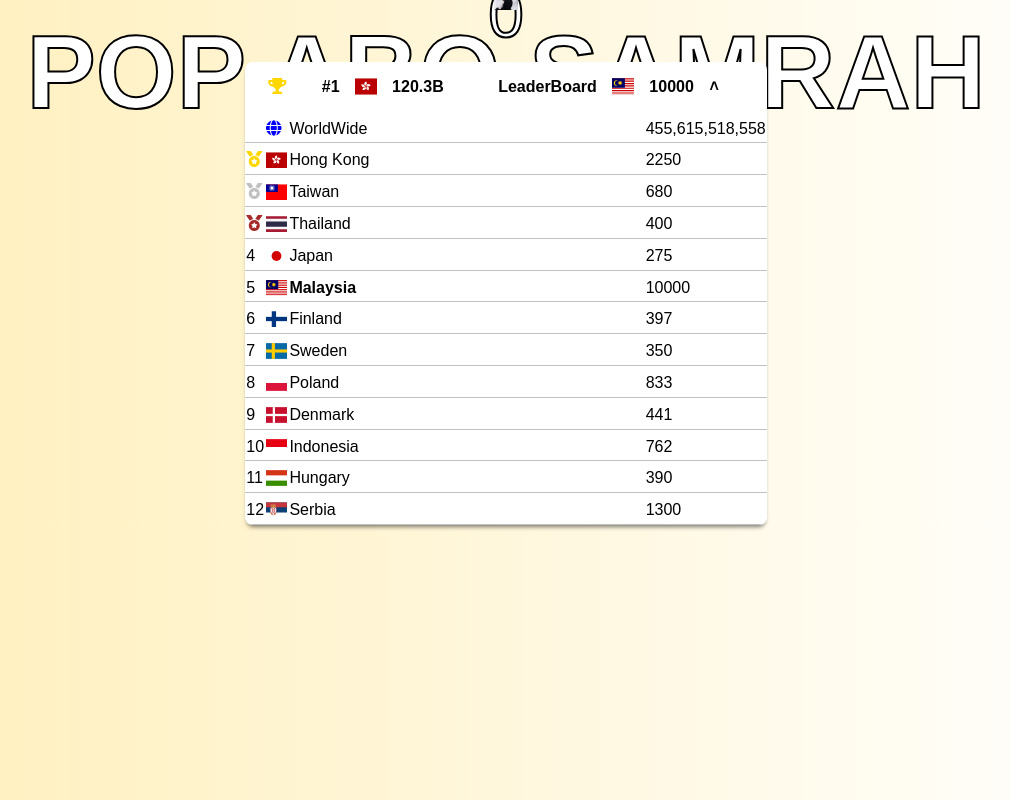
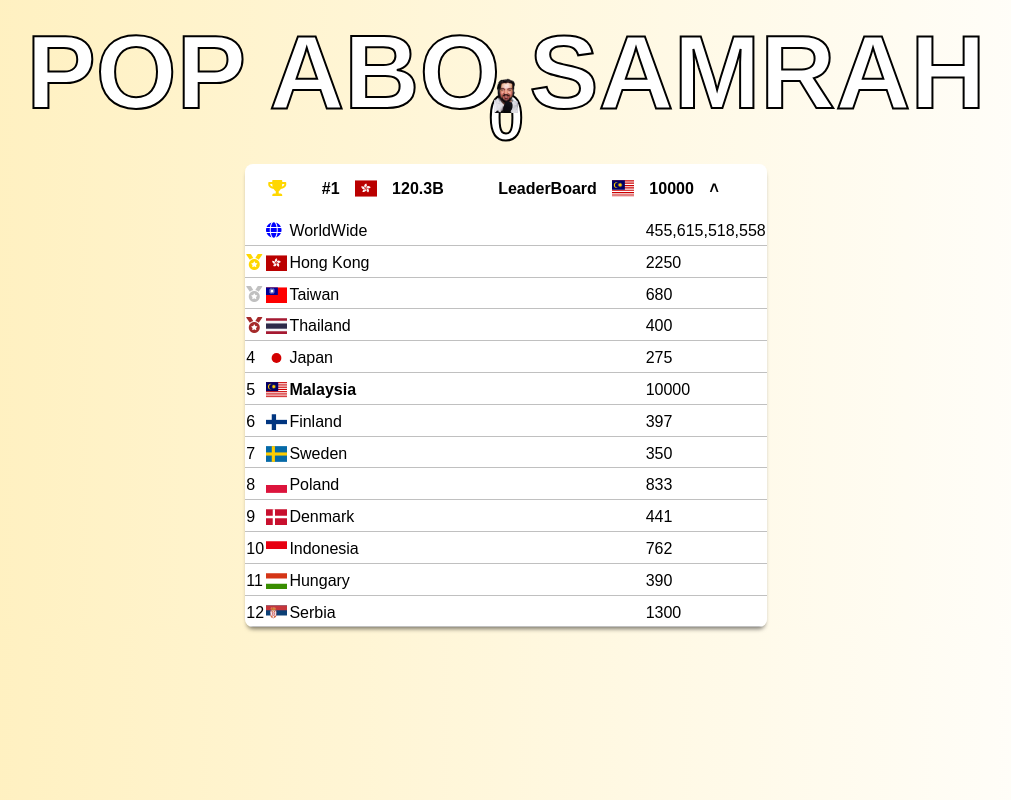
Before and after one commit to Mouhamadsh2005/POPABOSAMRAH, a plain HTML site: page popcat.html in a window 1280 px wide. Shown: the whole page, without its empty margins (134-1145 px from the left). Drawn offline with nearby package versions, Linux system fonts and the light colour scheme.

Commit message:
Update popcat.html

```diff
--- a/popcat.html
+++ b/popcat.html
@@ -16,10 +16,7 @@
 <body onload="startCount()">
     <div class="container">
         <h1>POP ABO SAMRAH</h1>
-<h1> </h1>
-<h1> </h1>
-<h1> </h1>
-        <p id="score">0</p>
+        <h1 id="score">0</h1>
         <img src="popcat1.png" alt="Invalid" id="popcat1" height="35persent">
         <div class="tabs">
             <div class="tab">
```
